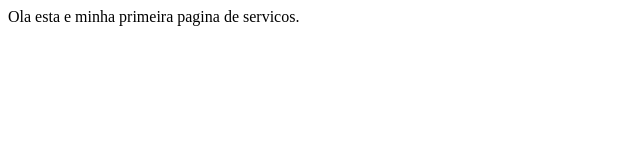
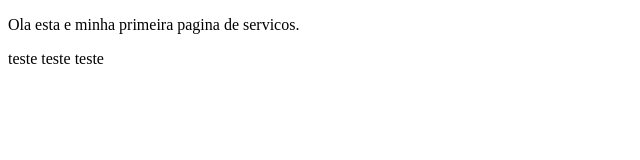
Before and after one commit to alejacques07/alejacques07.github.io, a plain HTML site: page job/index.html in a window 1280 px wide. Shown: the whole page, without its empty margins (0-640 px from the left). Drawn offline with Linux system fonts and the light colour scheme.

Commit message:
atualizacao

```diff
--- a/job/index.html
+++ b/job/index.html
@@ -4,5 +4,6 @@
 	<title>Cyber ALL Jacques.</title>
 </body>
 
-Ola esta e minha primeira pagina de servicos.
+<p>Ola esta e minha primeira pagina de servicos.</p>
+teste teste teste
 </html>
```
